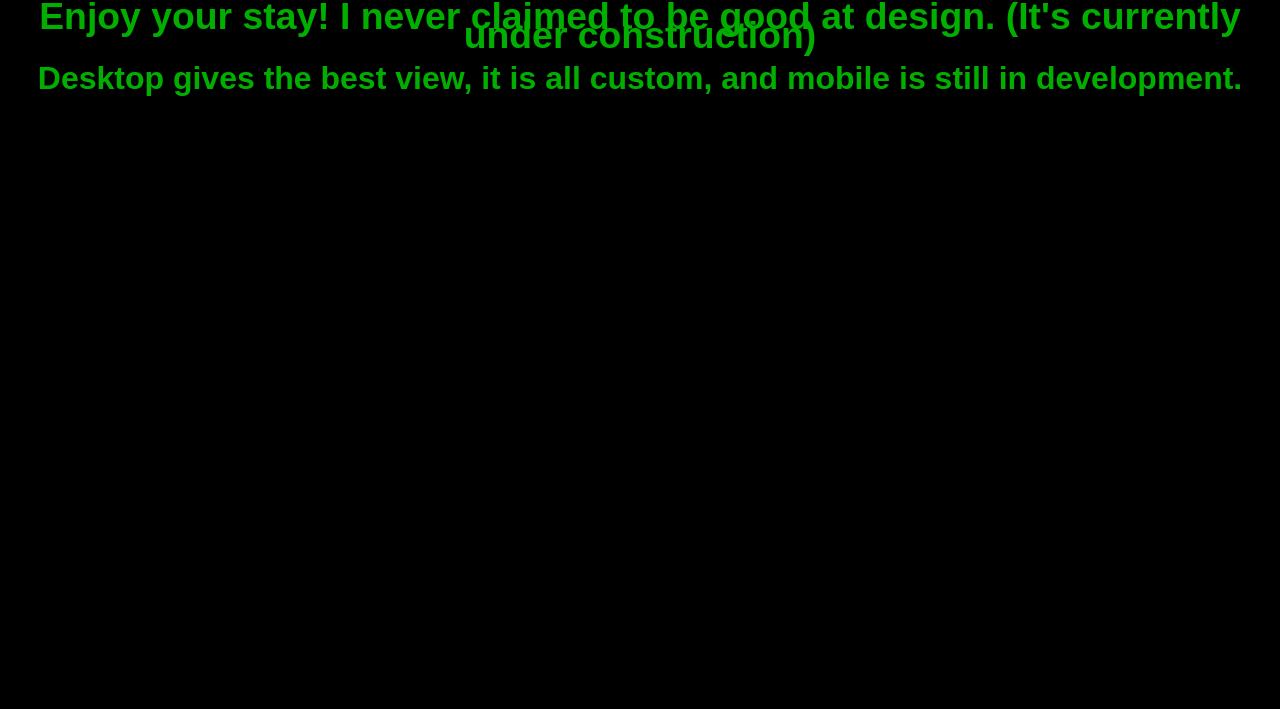
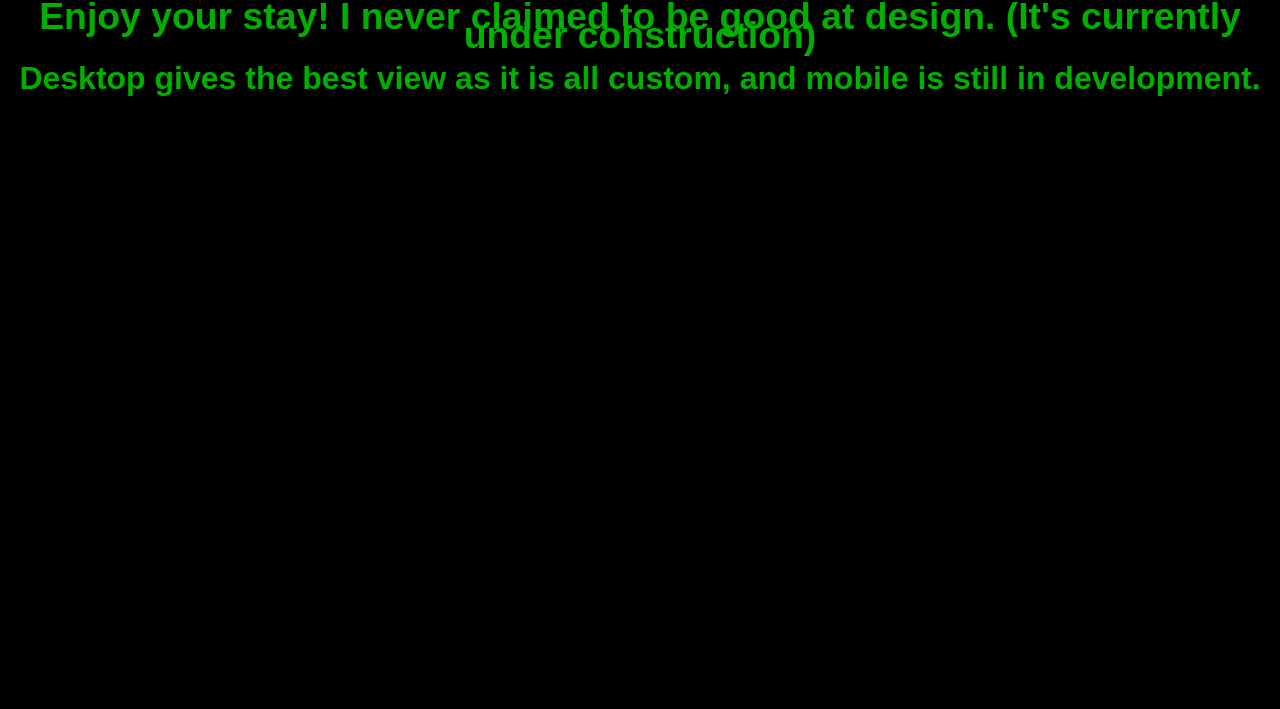
Before and after one commit to JosephBogaard/JosephBogaard.github.io, a plain HTML site: page index.html in a window 1280 px wide. Shown: the part 91-800 px from the top of the page. Drawn offline with Linux system fonts and the light colour scheme; a script that the page names is missing.

Commit message:
Update index.html

```diff
--- a/index.html
+++ b/index.html
@@ -14,7 +14,7 @@
   <div id='contactInfo'>
     <h1 id='contactInfoH1'>Welcome to my home page.</h1>
     <h2 id='contactInfoH2'>Enjoy your stay! I never claimed to be good at design. (It's currently under construction)</h2>
-    <h3 id='contactInfoH3'>Desktop gives the best view, it is all custom, and mobile is still in development.</h3>
+    <h3 id='contactInfoH3'>Desktop gives the best view as it is all custom, and mobile is still in development.</h3>
   </div>
     <!--<input id='text1' placeholder="Enter Here">
     <input id='text2' type="password" placeholder="Password">-->
```
